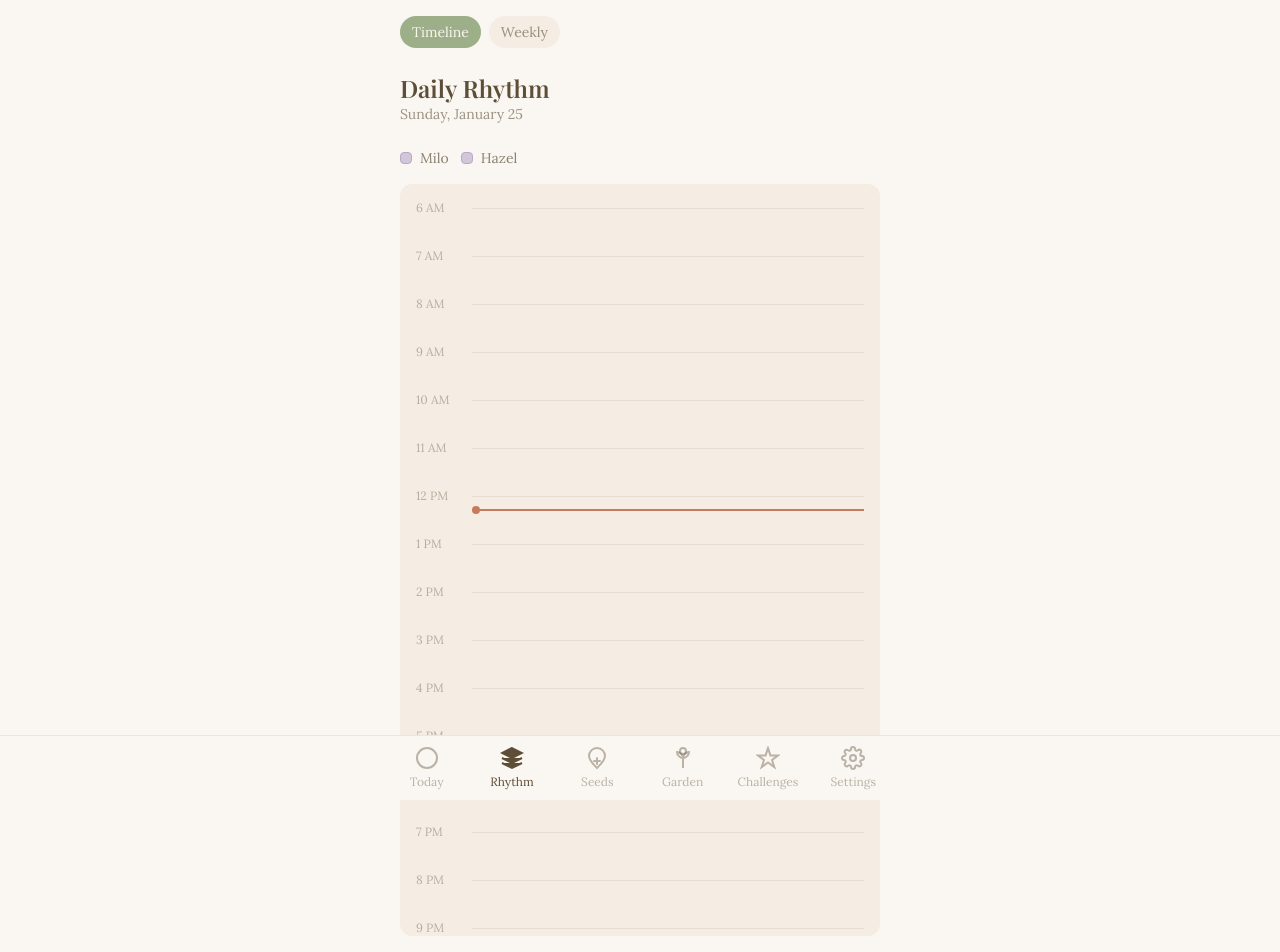
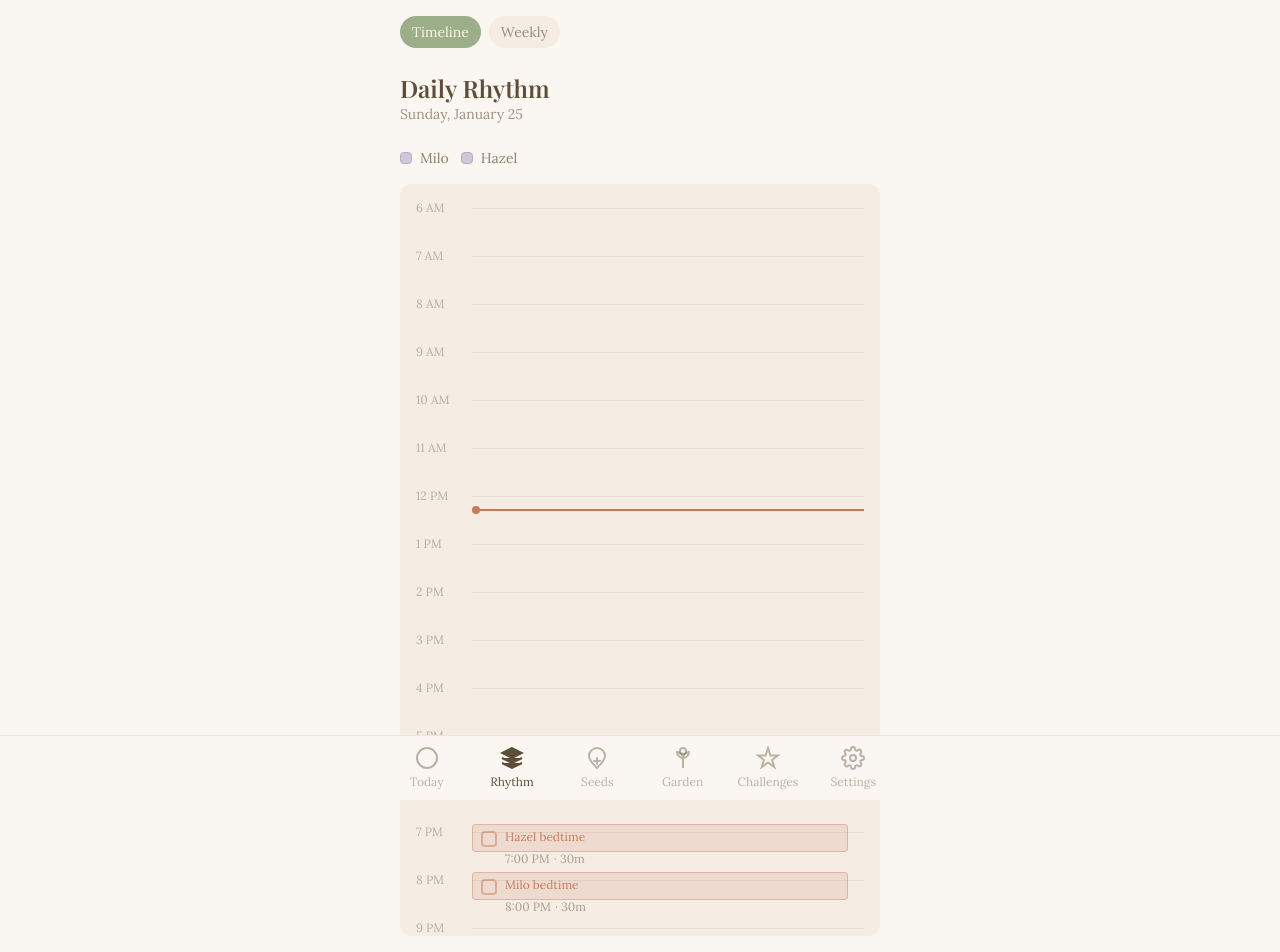
Before and after one commit to graceolivia/Rhythms-MVP-web, a React (Vite) app in the folder rhythm/: page /rhythm in a window 1280 px wide. Shown: the top 952 px of the page. Built offline with nearby package versions, Linux system fonts and the light colour scheme.

Commit message:
weekly view WIP

```diff
--- a/rhythm/src/screens/DailyRhythm.tsx
+++ b/rhythm/src/screens/DailyRhythm.tsx
@@ -10,7 +10,7 @@ import {
 } from 'date-fns';
 import { useChildStore } from '../stores/useChildStore';
 import { useNapStore } from '../stores/useNapStore';
-import { useTaskStore } from '../stores/useTaskStore';
+import { useTaskStore, shouldTaskOccurOnDate } from '../stores/useTaskStore';
 import type { ChildColor, TaskTier } from '../types';
 
 const DAY_LABELS = ['S', 'M', 'T', 'W', 'T', 'F', 'S'];
@@ -57,14 +57,33 @@ interface NapBlock {
 
 function DailyTimelineView() {
   const today = format(new Date(), 'yyyy-MM-dd');
+  const todayDate = new Date();
   const children = useChildStore((state) => state.children);
   const napLogs = useNapStore((state) => state.napLogs);
   const tasks = useTaskStore((state) => state.tasks);
   const taskInstances = useTaskStore((state) => state.taskInstances);
   const updateTaskCompletionTime = useTaskStore((state) => state.updateTaskCompletionTime);
+  const completeTask = useTaskStore((state) => state.completeTask);
   const [editingTaskId, setEditingTaskId] = useState<string | null>(null);
   const [editingTime, setEditingTime] = useState('');
   const [editingPosition, setEditingPosition] = useState<{ top: number; left: number } | null>(null);
+
+  // Get today's anchors that should occur today
+  const todaysAnchors = tasks.filter(
+    (t) => t.tier === 'anchor' && t.isActive && t.scheduledTime && shouldTaskOccurOnDate(t, todayDate)
+  );
+
+  // Get instances for today to check completion status
+  const todaysInstances = taskInstances.filter((i) => i.date === today);
+
+  // Helper to check if an anchor is completed
+  const getAnchorInstance = (taskId: string) => todaysInstances.find((i) => i.taskId === taskId);
+
+  // Parse time string to minutes from START_HOUR
+  const timeToMinutes = (time: string): number => {
+    const [hours, minutes] = time.split(':').map(Number);
+    return (hours - START_HOUR) * 60 + minutes;
+  };
 
   // Get today's naps
   const todaysNaps = napLogs.filter((log) => log.date === today);
@@ -239,6 +258,94 @@ function DailyTimelineView() {
               <div className="flex-1 border-t border-bark/10" />
             </div>
           ))}
+
+          {/* Scheduled Anchor blocks */}
+          {todaysAnchors.map((anchor) => {
+            const minutes = timeToMinutes(anchor.scheduledTime!);
+            if (minutes < 0 || minutes > TOTAL_HOURS * 60) return null;
+
+            const instance = getAnchorInstance(anchor.id);
+            const isCompleted = instance?.status === 'completed';
+            const duration = anchor.duration || 30;
+            const travelTime = anchor.travelTime || 0;
+            const anchorHeight = Math.max(28, (duration / 60) * HOUR_HEIGHT);
+            const travelHeight = (travelTime / 60) * HOUR_HEIGHT;
+            const anchorTop = (minutes / 60) * HOUR_HEIGHT;
+            const travelTop = anchorTop - travelHeight;
+            const styles = TASK_TIER_STYLES.anchor;
+
+            const handleComplete = () => {
+              if (instance && !isCompleted) {
+                completeTask(instance.id);
+              }
+            };
+
+            return (
+              <div key={anchor.id} className="absolute left-14 right-4" style={{ zIndex: 5 }}>
+                {/* Travel time block */}
+                {travelTime > 0 && travelTop >= 0 && (
+                  <div
+                    className={`absolute left-0 right-0 px-2 rounded-t border border-b-0 ${
+                      isCompleted ? 'bg-bark/5 border-bark/10' : 'bg-bark/10 border-bark/20'
+                    }`}
+                    style={{
+                      top: travelTop,
+                      height: travelHeight,
+                    }}
+                  >
+                    <span className={`text-xs truncate block pt-1 ${isCompleted ? 'text-bark/30' : 'text-bark/50'}`}>
+                      🚗 {travelTime}m
+                    </span>
+                  </div>
+                )}
+                {/* Main anchor block */}
+                <div
+                  className={`absolute left-0 right-0 px-2 py-1 border cursor-pointer transition-all ${
+                    travelTime > 0 ? 'rounded-b' : 'rounded'
+                  } ${
+                    isCompleted
+                      ? 'bg-sage/20 border-sage/30 opacity-60'
+                      : `${styles.bg} ${styles.border} hover:shadow-md`
+                  }`}
+                  style={{
+                    top: anchorTop,
+                    height: anchorHeight,
+                  }}
+                  onClick={handleComplete}
+                >
+                  <div className="flex items-start gap-2">
+                    {/* Checkbox */}
+                    <div
+                      className={`w-4 h-4 mt-0.5 rounded border-2 flex items-center justify-center flex-shrink-0 ${
+                        isCompleted
+                          ? 'bg-sage border-sage text-cream'
+                          : 'border-terracotta/50 hover:border-terracotta'
+                      }`}
+                    >
+                      {isCompleted && (
+                        <svg className="w-3 h-3" fill="none" viewBox="0 0 24 24" stroke="currentColor">
+                          <path strokeLinecap="round" strokeLinejoin="round" strokeWidth={3} d="M5 13l4 4L19 7" />
+                        </svg>
+                      )}
+                    </div>
+                    <div className="flex-1 min-w-0">
+                      <span
+                        className={`text-xs font-medium truncate block ${
+                          isCompleted ? 'text-bark/50 line-through' : styles.text
+                        }`}
+                      >
+                        {anchor.title}
+                      </span>
+                      <span className={`text-xs ${isCompleted ? 'text-bark/30' : 'text-bark/50'}`}>
+                        {format(new Date(`2000-01-01T${anchor.scheduledTime}`), 'h:mm a')}
+                        {duration && <span className="ml-1">· {duration}m</span>}
+                      </span>
+                    </div>
+                  </div>
+                </div>
+              </div>
+            );
+          })}
 
           {/* Completed tasks */}
           {completedTaskMarkers.map((task) => {
@@ -471,6 +578,8 @@ function WeeklyAnchorTimeline() {
       isActive: true,
       category: 'other',
       daysOfWeek: null,
+      duration: 30,
+      travelTime: 0,
     });
     setEditingAnchorId(newId);
     // Position editor near center
@@ -569,25 +678,51 @@ function WeeklyAnchorTimeline() {
                   .map((anchor) => {
                     const minutes = timeToMinutes(anchor.scheduledTime!);
                     if (minutes < 0 || minutes > TOTAL_HOURS * 60) return null;
-                    const top = (minutes / 60) * HOUR_HEIGHT;
+
+                    const duration = anchor.duration || 30; // default 30 min
+                    const travelTime = anchor.travelTime || 0;
+                    const anchorHeight = Math.max(24, (duration / 60) * HOUR_HEIGHT);
+                    const travelHeight = (travelTime / 60) * HOUR_HEIGHT;
+                    const anchorTop = (minutes / 60) * HOUR_HEIGHT;
+                    const travelTop = anchorTop - travelHeight;
                     const styles = TASK_TIER_STYLES.anchor;
 
-                    return (
-                      <div
-                        key={anchor.id}
-                        className={`absolute left-0.5 right-0.5 z-10 px-1 py-0.5 rounded border cursor-pointer transition-shadow hover:shadow-md ${styles.bg} ${styles.border}`}
-                        style={{
-                          top,
-                          minHeight: 24,
-                        }}
-                        onClick={(e) => {
+                    const handleClick = (e: React.MouseEvent) => {
                       const rect = e.currentTarget.getBoundingClientRect();
                       setEditingAnchorId(anchor.id);
                       setEditingPosition({
                         top: rect.top - 100,
                         left: rect.left,
                       });
+                    };
+
+                    return (
+                      <div key={anchor.id}>
+                        {/* Travel time block */}
+                        {travelTime > 0 && travelTop >= 0 && (
+                          <div
+                            className="absolute left-0.5 right-0.5 z-9 px-1 rounded-t border border-b-0 cursor-pointer bg-bark/5 border-bark/20"
+                            style={{
+                              top: travelTop,
+                              height: travelHeight,
                             }}
+                            onClick={handleClick}
+                          >
+                            <span className="text-xs text-bark/40 truncate block pt-0.5">
+                              🚗 {travelTime}m travel
+                            </span>
+                          </div>
+                        )}
+                        {/* Main anchor block */}
+                        <div
+                          className={`absolute left-0.5 right-0.5 z-10 px-1 py-0.5 border cursor-pointer transition-shadow hover:shadow-md ${styles.bg} ${styles.border} ${
+                            travelTime > 0 ? 'rounded-b' : 'rounded'
+                          }`}
+                          style={{
+                            top: anchorTop,
+                            height: anchorHeight,
+                          }}
+                          onClick={handleClick}
                         >
                           <span className={`text-xs font-medium truncate block ${styles.text}`}>
                             {anchor.title}
@@ -597,7 +732,9 @@ function WeeklyAnchorTimeline() {
                               new Date(`2000-01-01T${anchor.scheduledTime}`),
                               'h:mm a'
                             )}
+                            {duration && <span className="ml-1">· {duration}m</span>}
                           </span>
+                        </div>
                       </div>
                     );
                   })}
@@ -651,6 +788,34 @@ function WeeklyAnchorTimeline() {
               onChange={(e) => updateTask(editingAnchor.id, { scheduledTime: e.target.value || null })}
               className="w-full bg-parchment rounded-lg px-3 py-2 text-sm text-bark border border-bark/10 focus:outline-none focus:border-sage"
             />
+          </div>
+
+          {/* Duration and Travel Time */}
+          <div className="grid grid-cols-2 gap-2 mb-3">
+            <div>
+              <label className="text-xs text-bark/50 block mb-1">Duration (min)</label>
+              <input
+                type="number"
+                min="5"
+                max="480"
+                step="5"
+                value={editingAnchor.duration || 30}
+                onChange={(e) => updateTask(editingAnchor.id, { duration: parseInt(e.target.value) || 30 })}
+                className="w-full bg-parchment rounded-lg px-3 py-2 text-sm text-bark border border-bark/10 focus:outline-none focus:border-sage"
+              />
+            </div>
+            <div>
+              <label className="text-xs text-bark/50 block mb-1">Travel (min)</label>
+              <input
+                type="number"
+                min="0"
+                max="180"
+                step="5"
+                value={editingAnchor.travelTime || 0}
+                onChange={(e) => updateTask(editingAnchor.id, { travelTime: parseInt(e.target.value) || 0 })}
+                className="w-full bg-parchment rounded-lg px-3 py-2 text-sm text-bark border border-bark/10 focus:outline-none focus:border-sage"
+              />
+            </div>
           </div>
 
           {/* Day-of-week toggles */}
--- a/rhythm/src/types/index.ts
+++ b/rhythm/src/types/index.ts
@@ -77,6 +77,8 @@ interface BaseTask {
   category: TaskCategory;
   daysOfWeek?: number[] | null; // 0=Sunday, 6=Saturday; null/undefined=every day
   preferredTimeBlock?: TimeBlock | null; // when this task is best done
+  duration?: number | null; // duration in minutes (for anchors)
+  travelTime?: number | null; // travel time before anchor in minutes
 }
 
 export interface StandardTask extends BaseTask {
```
Lines whose indentation alone changed are shown as unchanged.
